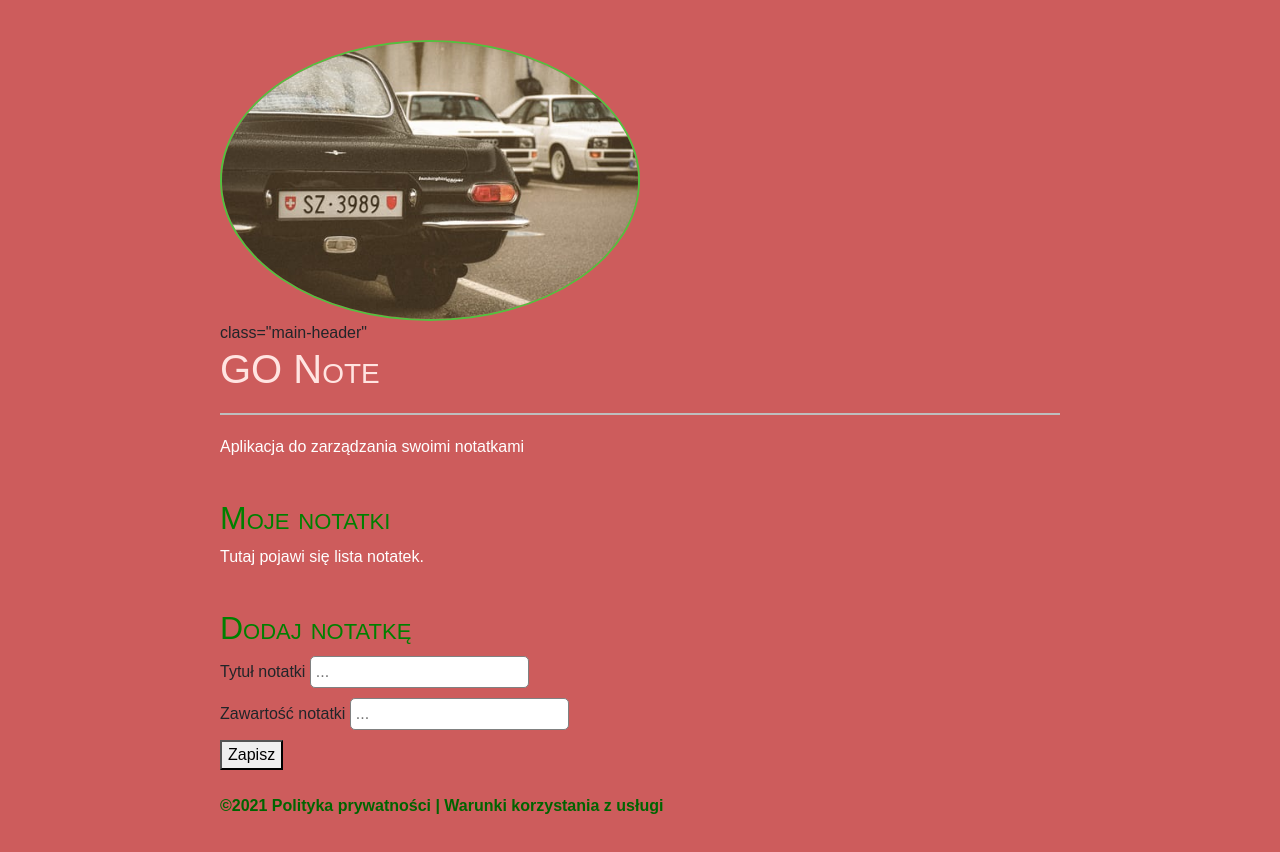
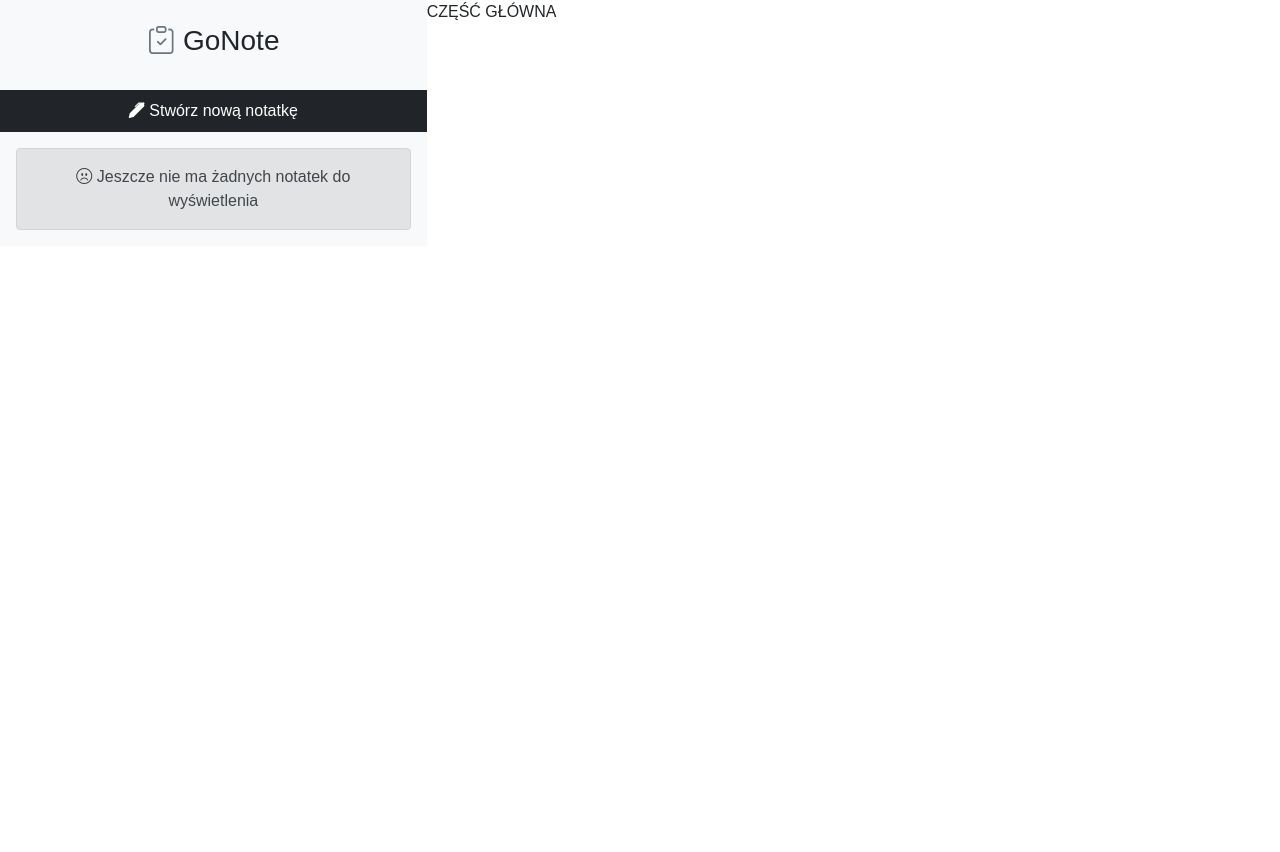
Before and after one commit to tinanuel/Gonote, a plain HTML site: page index.html in a window 1280 px wide. After the commit the page ends 800 px from the top, so only its background shows below. Drawn offline with nearby package versions, Linux system fonts and the light colour scheme.

Commit message:
Start implementing bootsrap template

```diff
--- a/index.html
+++ b/index.html
@@ -7,56 +7,31 @@
 
 	<title>GoNote</title>
 	<link rel="stylesheet" href="custom-style.css">
-	 <style>
-body {
-background: #CD5C5C;
-max-width: 900px;
-margin: 10px auto;
-padding: 30px;
-}
-
-h1{
-color: #FFE4E1;
-padding-bottom: 20px;
-margin-bottom: 20px;
-border-bottom: 2px solid #BEBEBE;
-}
-p{
-font:italic;
-}
-     </style>
 </head>
 
 <body>
-        <img src="./background.jpg" alt="Tło" width="50%" height="auto"/>
-     <div> class="main-header"
+	<div class="container-fluid p-0 m-0">
+		<div class="row p-0 m-0">
+			<div class="col-12 col-md-5 col-lg-4 bg-light p-0">
+				<h3 class="w-100 text-center p-4">
+					<i class="bi bi-clipboard-check text-secondary"></i>
+					GoNote
+				</h3>
+				<button type="button" class="btn btn-dark w-100 py-2 rounded-0">
+					<i class="bi bi-pen-fill"></i>
+					Stwórz nową notatkę
+				</button>
+				<div class="alert alert-secondary m-3 text-center">
+					<i class="bi bi-emoji-frown"></i>
+					Jeszcze nie ma żadnych notatek do wyświetlenia
+				</div>
+			</div>
+			<div class="col-12 col-md-7 col-lg-8 bg-white p-0">
+				CZĘŚĆ GŁÓWNA
+			</div>
+		</div>
+	</div>
 
-     <h1>GO Note</h1>
-         <p>Aplikacja do zarządzania swoimi notatkami</p>
-     </div>
-     <br />
-     <div>
-
-     <h2>Moje notatki</h2>
-         <p>Tutaj pojawi się lista notatek.</p>
-     </div>
-     <br />
-      <h2>Dodaj notatkę</h2>
-  <form>
-     <div>
-     <label for="note-title">Tytuł notatki</label>
-     <input placeholder="..." id="note-title" type="text" />
-     </div>
-     <div>
-     <label for="note-content">Zawartość notatki</label>
-     <input placeholder="..." id="note-content" type="text" />
-     </div>
-     <div>
-     <button type="submit">Zapisz</button>
-     </div>
-     <br />
-     <a href="https://google.com">©2021 Polityka prywatności | Warunki korzystania z usługi</a>
-  </form>
 
 	<script src="https://cdn.jsdelivr.net/npm/bootstrap@5.0.0-beta2/dist/js/bootstrap.bundle.min.js"></script>
 
```
Lines whose indentation alone changed are shown as unchanged.
